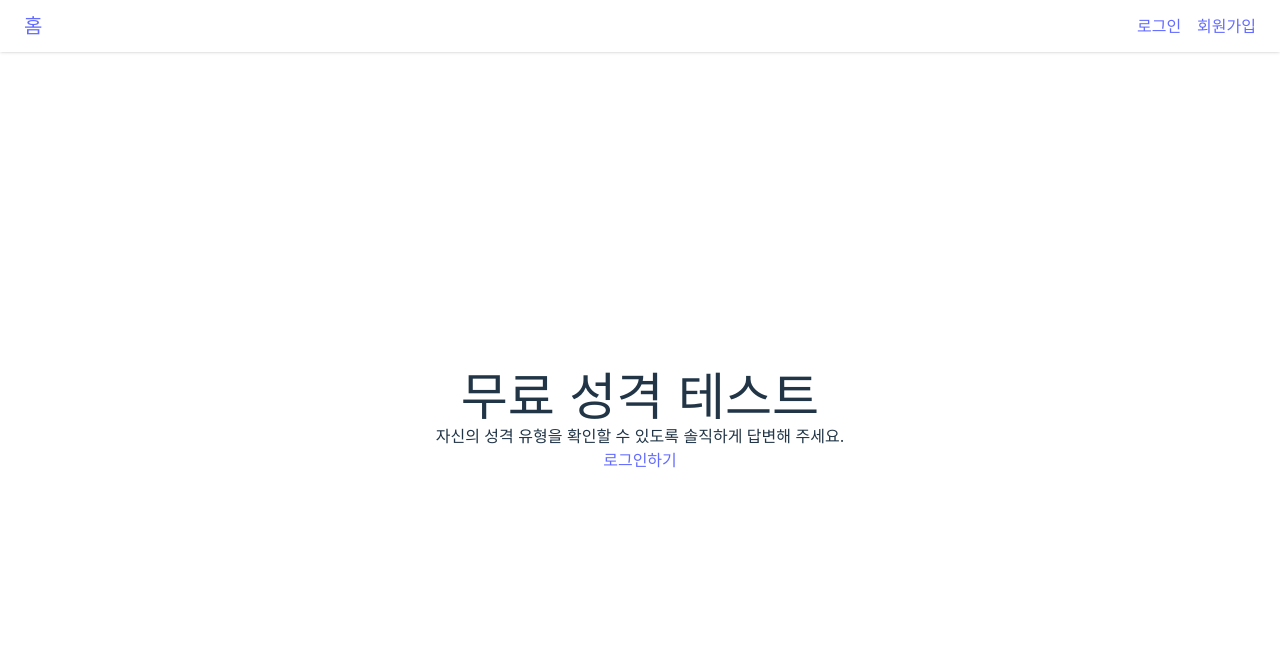
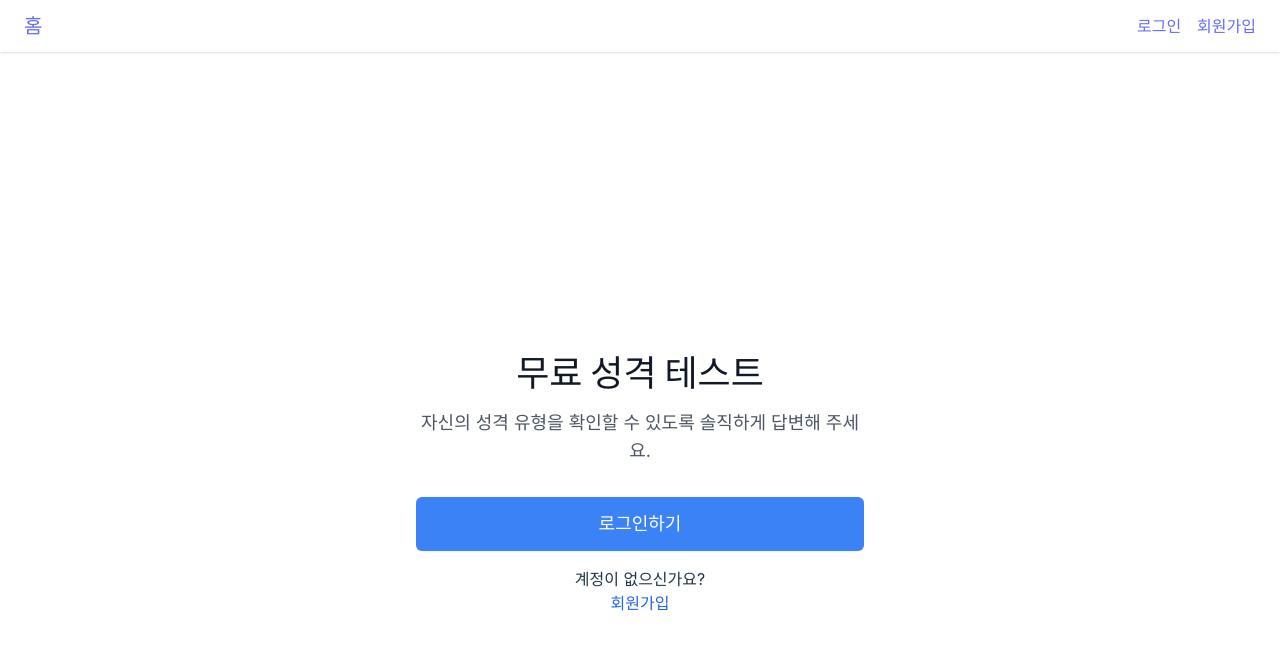
Before and after one commit to johj703/MBTI_test, a React (Vite) app: page / in a window 1280 px wide. Shown: the top 650 px of the page. Built offline with nearby package versions, Linux system fonts and the light colour scheme.

Commit message:
style: Home 페이지 CSS 추가

```diff
--- a/src/pages/Home.jsx
+++ b/src/pages/Home.jsx
@@ -2,10 +2,34 @@ import { Link } from "react-router-dom";
 
 const Home = () => {
   return (
-    <div>
-      <h1>무료 성격 테스트</h1>
-      <p>자신의 성격 유형을 확인할 수 있도록 솔직하게 답변해 주세요.</p>
-      <Link to="/login">로그인하기</Link>
+    <div className="flex flex-col items-center justify-center min-h-screen px-4 py-12 text-center sm:px-6 lg:px-8">
+      <div className="w-full max-w-md space-y-8">
+        <div>
+          <h1 className="mt-6 text-4xl font-extrabold text-gray-900">
+            무료 성격 테스트
+          </h1>
+          <p className="mt-4 text-lg text-gray-600">
+            자신의 성격 유형을 확인할 수 있도록 솔직하게 답변해 주세요.
+          </p>
+        </div>
+        <div className="mt-8">
+          <Link
+            to="/login"
+            className="flex justify-center w-full px-4 py-3 text-lg font-medium text-white bg-blue-500 border border-transparent rounded-md shadow-sm hover:bg-blue-600 focus:outline-none focus:ring-2 focus:ring-offset-2 focus:ring-blue-500"
+          >
+            로그인하기
+          </Link>
+          <div className="mt-4">
+            <p>계정이 없으신가요?</p>
+            <Link
+              to="/signup"
+              className="font-medium text-blue-600 hover:text-blue-700"
+            >
+              회원가입
+            </Link>
+          </div>
+        </div>
+      </div>
     </div>
   );
 };
```
